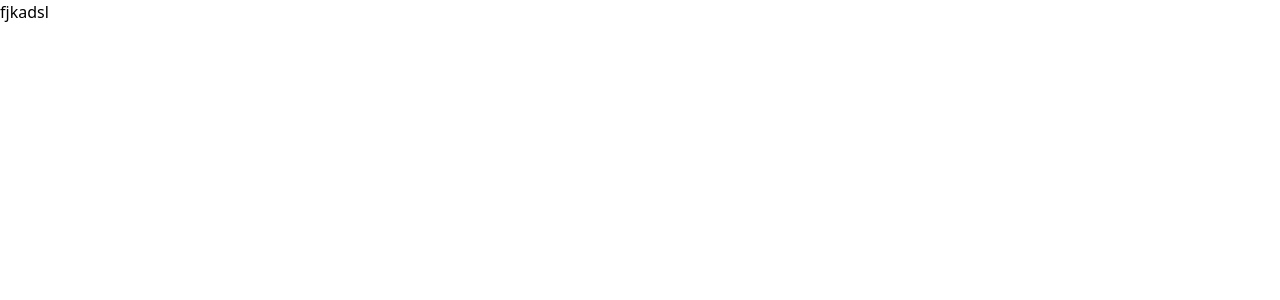
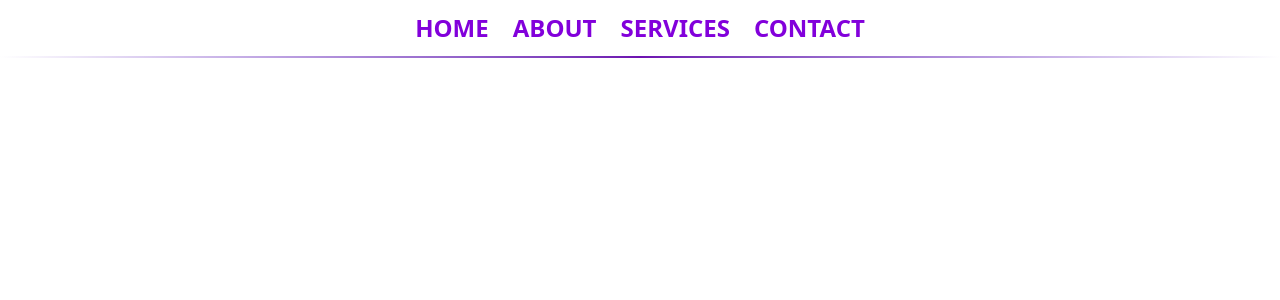
Before and after one commit to SaadRajpoot666/SNR, a React (Vite) app: page / in a window 1280 px wide. Shown: the top 300 px of the page. Built offline with nearby package versions, Linux system fonts and the light colour scheme.

Commit message:
Navbar Completed

```diff
--- a/package.json
+++ b/package.json
@@ -10,8 +10,11 @@
     "preview": "vite preview"
   },
   "dependencies": {
+    "framer-motion": "^12.15.0",
     "react": "^19.1.0",
-    "react-dom": "^19.1.0"
+    "react-dom": "^19.1.0",
+    "react-icons": "^5.5.0",
+    "react-scroll": "^1.9.3"
   },
   "devDependencies": {
     "@eslint/js": "^9.25.0",
--- a/src/App.jsx
+++ b/src/App.jsx
@@ -1,6 +1,11 @@
+import { Navbar } from "./components/Navbar/Navbar"
 
 function App() {
-   return <h1 className="">fjkadsl</h1>
+return <>
+<Navbar   />
+
+</>
+
 }
 
 export default App
--- /dev/null
+++ b/src/components/Navbar/Navbar.jsx
@@ -0,0 +1,67 @@
+import { motion } from "framer-motion";
+import { useState } from "react";
+import { Link } from "react-scroll";
+import { HiMenu } from "react-icons/hi";
+import { HiX } from "react-icons/hi";
+
+export const Navbar = () => {
+  const [isOpen, setIsOpen] = useState(false);
+
+  const navItems = ["HOME", "ABOUT", "SERVICES", "CONTACT"];
+
+  return (
+    <motion.div
+      initial={{ opacity: 0 }}
+      animate={{ opacity: 1 }}
+      transition={{ duration: 1 }}
+    >
+      <div className="navbars-container">
+        {/* {Laptop Navbar} */}
+
+        <div className="laptop-nav hidden md:block">
+          <nav className="relative bg-white ">
+            <ul className="flex flex-row gap-6 pt-3 pb-3 font-extrabold font-sans justify-center text-2xl text-purple-700    ">
+              {navItems.map((item, index) => (
+                <li
+                  key={index}
+                  className="hover:text-purple-900 duration-150 cursor-pointer "
+                >
+                  {" "}
+                  <Link to={item.toLowerCase()}>{item}</Link>{" "}
+                </li>
+              ))}
+            </ul>
+            <div className=" absoulte h-[2px] bg-gradient-to-r from-white  via-purple-800 to-white bottom-0 left-0 w-full "></div>
+          </nav>
+        </div>
+
+        {/* mobile navbar */}
+        <div className="mobile-nav block md:hidden">
+          <nav className="py-4 px-4 relative">
+            <div
+              className="hamburger-container text-purple-700 mb-7 text-3xl"
+              onClick={() => setIsOpen(!isOpen)}
+            >
+              {isOpen ? <HiX /> : <HiMenu />}
+            </div>
+                <div className={`transition-all duration-500 overflow-hidden ease-in-out ${isOpen ? "max-h-96 opacity-100" : "max-h-0 opacity-0"} transform`}>
+
+            <ul className={`${isOpen ?   "block" : "hidden"} flex  justify-center flex-col text-2xl text-purple-700 font-extrabold  gap-3 font-sans`}>
+              {navItems.map((item, index) => (
+                  <li
+                  key={index}
+                  className="hover:text-purple-900 duration-150 cursor-pointer "
+                  >
+                  {" "}
+                  <Link to={item.toLowerCase()}>{item}</Link>{" "}
+                </li>
+              ))}
+            </ul>
+              </div>
+              <div className="absolute h-[2px] w-full bottom-0 left-0 bg-gradient-to-r from-white via-purple-800 to-white  "></div>
+          </nav>
+        </div>
+      </div>
+    </motion.div>
+  );
+};
```
Also changed, not shown: 1 other file (tests, documents, lock files or other folders).
